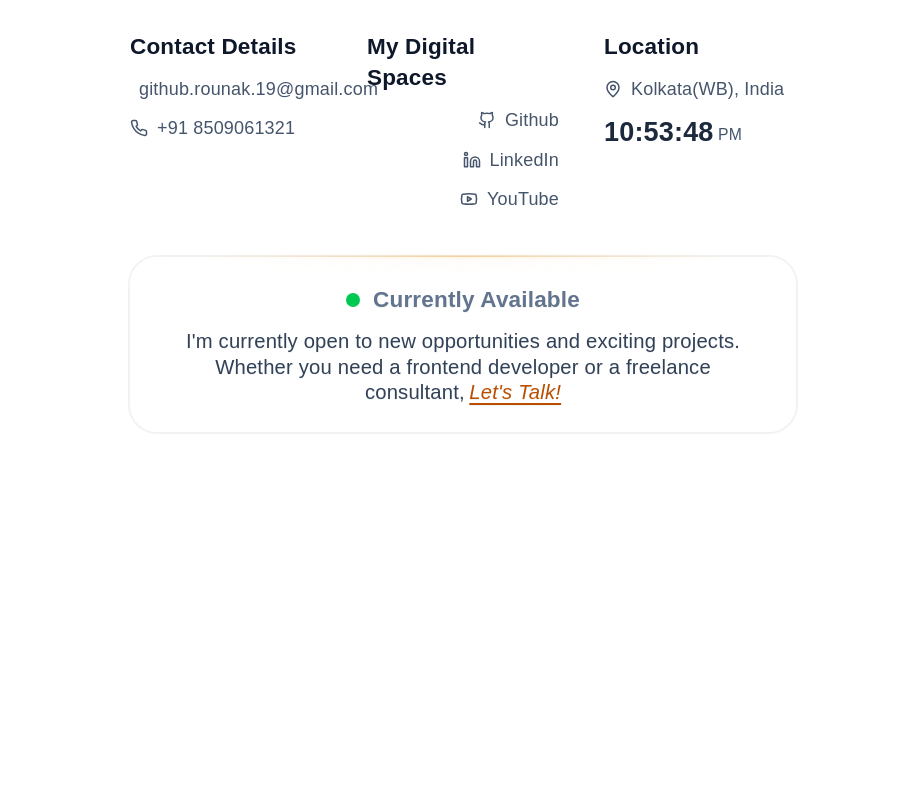
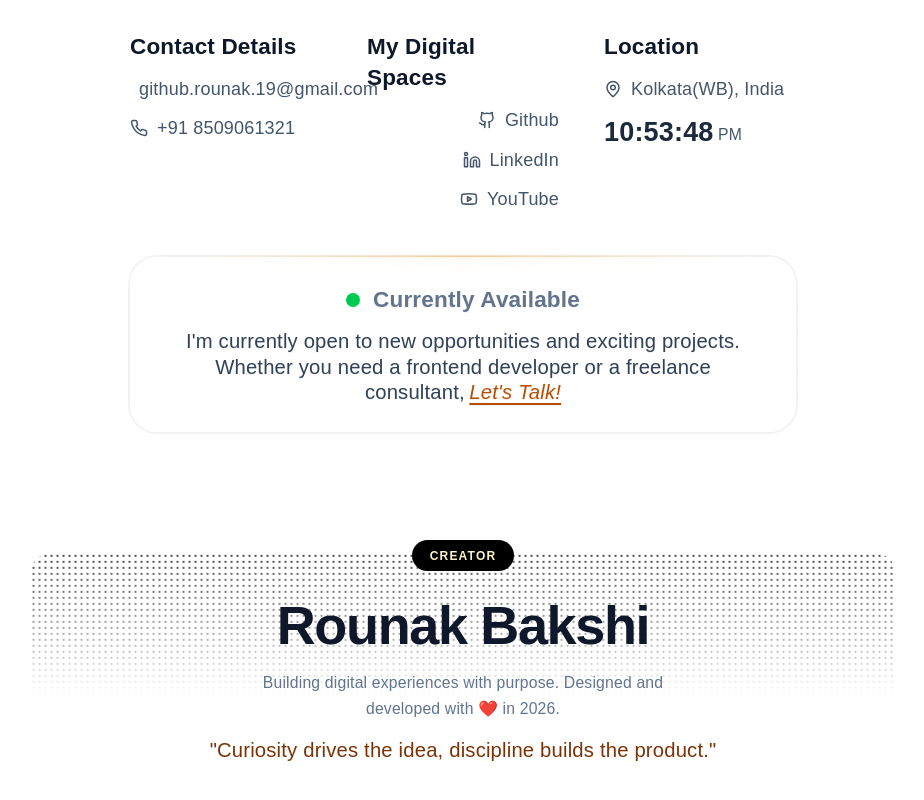
Before and after one commit to rou-nak-cloud/Dev.Portfolios, a React (Vite) app in the folder Portfolio_v3.1/: page / in a window 1280 px wide. Shown: the part 8105-8905 px from the top of the page, without its empty margins (177-1101 px from the left). Before the commit the page ends 8780 px from the top, so only its background shows below. Built offline with nearby package versions, Linux system fonts and the light colour scheme; a web font is replaced by a local one.

Commit message:
footer section pv3

```diff
--- a/Portfolio_v3.1/src/components/Contact.jsx
+++ b/Portfolio_v3.1/src/components/Contact.jsx
@@ -30,6 +30,7 @@ const Contact = () => {
       const publicKey = import.meta.env.VITE_EMAILJS_PUBLIC_KEY;
 
       if (!serviceId || !templateId || !publicKey) {
+        setIsLoading(false);
         setSubmitStatus({
           type: "error",
           message:
@@ -70,7 +71,7 @@ const Contact = () => {
   };
 
   return (
-    <section className="max-w-2xl mx-auto px-6 py-16">
+    <section className="max-w-2xl mx-auto px-6 pt-16 -pb-10">
       {/* 1. The Badge Heading */}
       <div className="flex items-center justify-center gap-2 mb-6">
         <div className="h-px flex-1 bg-linear-to-l from-gray-300/60 via-zinc-400/40 to-transparent"></div>
--- /dev/null
+++ b/Portfolio_v3.1/src/components/Footer.jsx
@@ -0,0 +1,43 @@
+import React from "react";
+
+const Footer = () => {
+  return (
+    <footer className="relative max-w-3xl mx-auto overflow-hidden rounded-3xl  py-16 md:py-24">
+      {/* DOT PATTERN AREA (TOP ONLY) */}
+      <div className="absolute left-1/2 -translate-x-1/2 top-27 w-full max-w-3xl h-40 pointer-events-none rounded-2xl overflow-hidden">
+        <div
+          className="w-full h-full dots-animated"
+          style={{
+            backgroundImage: `radial-gradient(#000000 1px, transparent 1px)`,
+            backgroundSize: "6px 6px",
+            maskImage: "linear-gradient(to bottom, black 0%, transparent 80%)",
+            WebkitMaskImage:
+              "linear-gradient(to bottom, black 0%, transparent 80%)",
+            opacity: 1,
+          }}
+        />
+      </div>
+
+      {/* Content */}
+      <div className="relative z-10 max-w-2xl mx-auto px-6 text-center">
+        <div className="inline-block bg-black text-amber-100 font-cabinet text-[12px] font-bold uppercase tracking-widest px-4 py-0.5 rounded-full mb-6">
+          Creator
+        </div>
+
+        <h2 className="text-4xl md:text-5xl font-melodrama font-bold text-slate-900 tracking-tight mb-4">
+          Rounak Bakshi
+        </h2>
+
+        <p className="text-slate-500 font-cabinet text-sm max-w-sm mx-auto leading-relaxed">
+          Building digital experiences with purpose. Designed and developed with
+          ❤️ in 2026.
+        </p>
+        <blockquote className="text-lg  text-amber-900 mt-3 font-cabinet">
+          "Curiosity drives the idea, discipline builds the product."
+        </blockquote>
+      </div>
+    </footer>
+  );
+};
+
+export default Footer;
--- a/Portfolio_v3.1/src/pages/Home.jsx
+++ b/Portfolio_v3.1/src/pages/Home.jsx
@@ -10,6 +10,7 @@ import Project from "../components/Project";
 import Interest from "../components/Interest";
 import Stats from "../components/Stats";
 import Contact from "../components/Contact";
+import Footer from "../components/Footer";
 
 export default function Home() {
   return (
@@ -24,8 +25,9 @@ export default function Home() {
       <Interest />
       <Stats />
       <Contact />
+      <Footer />
 
-      <div className="h-38"></div>
+      <div className="h-8"></div>
     </section>
   );
 }
--- a/Portfolio_v3.1/src/utilities/BackToTop.jsx
+++ b/Portfolio_v3.1/src/utilities/BackToTop.jsx
@@ -24,7 +24,7 @@ export default function BackToTop() {
   return (
     <button
       onClick={scrollTop}
-      className="hidden md:flex fixed bottom-4 right-22 z-50
+      className="hidden md:flex fixed bottom-20 right-62 z-50
   w-10 h-10 rounded-full
   bg-amber-400 text-white
   items-center justify-center
--- a/Portfolio_v3.1/src/utilities/ContactLinks.jsx
+++ b/Portfolio_v3.1/src/utilities/ContactLinks.jsx
@@ -39,10 +39,10 @@ const ContactLinks = () => {
               href={space.href}
               target="_blank"
               rel="noopener noreferrer"
-              className="group flex items-center justify-center md:justify-end gap-2 text-slate-600 hover:text-amber-700 transition-colors"
+              className="group flex items-center justify-center md:justify-end gap-2 text-slate-600 hover:text-amber-700 transition-colors cursor-alias"
             >
               <space.icon className="w-4 h-4" />
-              <span className="relative font-cabinet">
+              <span className="relative font-cabinet cursor-pointer">
                 {space.label}
                 <span className="absolute bottom-0 left-0 w-0 h-[1.5px] bg-amber-500 transition-all duration-300 group-hover:w-full"></span>
               </span>
```
